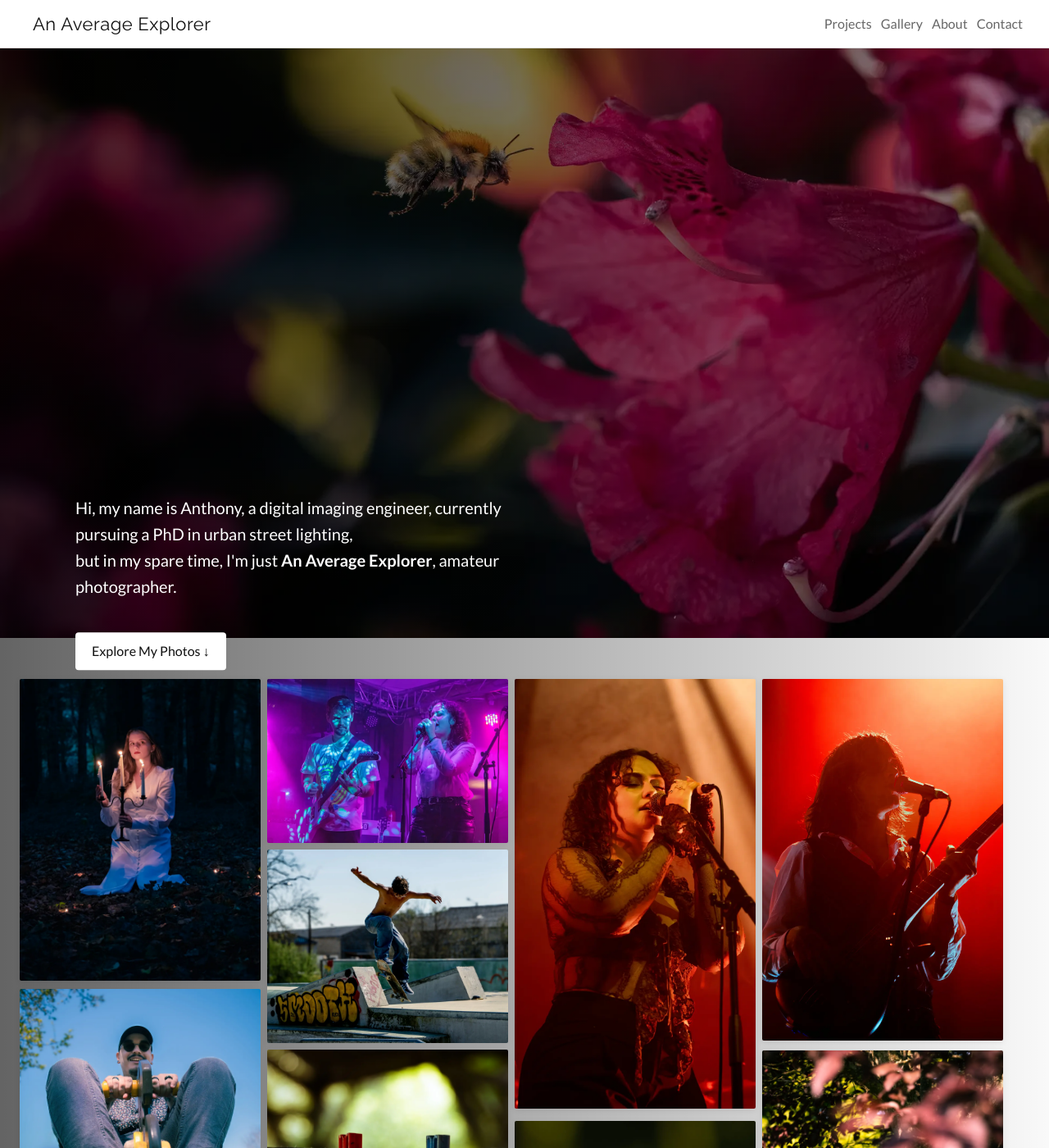
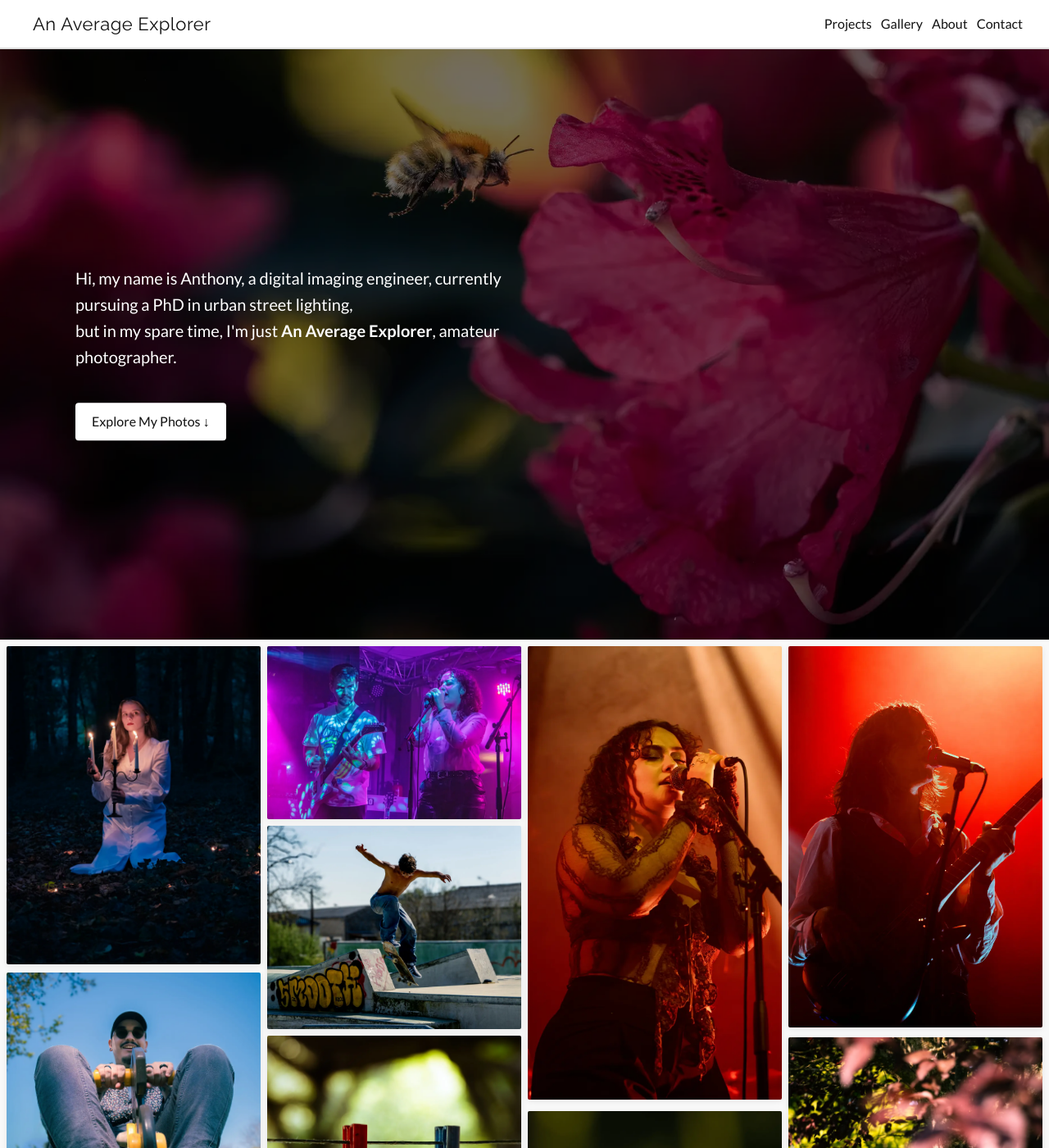
Before and after one commit to AnAverageExplorer/AnAverageExplorer.github.io, a Jekyll site: the page built from index.md, in a window 1280 px wide and 1400 px high. Shown: the whole window at 82% size. Built offline with Jekyll 4.4.1, drawn with Linux system fonts in a browser that asks for light colours; nearby versions of some CDN libraries.

Commit message:
Polished grid and navbar for desktop

```diff
--- a/_includes/hero.html
+++ b/_includes/hero.html
@@ -3,7 +3,8 @@
     <div class="hero-overlay"></div>
     <div class="hero-text">
         <p>
-            Hi, my name is Anthony, a digital imaging engineer, currently pursuing a PhD in urban street lighting,<br>
+            Hi, my name is Anthony, a digital imaging engineer, currently pursuing a PhD in urban street
+            lighting,<br>
             but in my spare time, I'm just <strong>An Average Explorer</strong>, amateur photographer.
         </p>
         <a href="#gallery" class="cta">Explore My Photos ↓</a>
--- a/_includes/navbar.html
+++ b/_includes/navbar.html
@@ -1,9 +1,76 @@
 <div class="navbar">
     <h1><a href="/">An Average Explorer</a></h1>
     <div>
-        <a href="#">Projects</a>
-        <a href="{{ '/gallery/' | relative_url }}">Gallery</a>
-        <a href="#">About</a>
-        <a href="#">Contact</a>
+        <nav>
+            <a href="#">Projects</a>
+            <a href="{{ '/gallery/' | relative_url }}">Gallery</a>
+            <a href="#">About</a>
+            <a href="#">Contact</a>
+        </nav>
     </div>
 </div>
+
+<style>
+    .navbar {
+        position: sticky;
+        top: 0;
+        z-index: 1000;
+        display: flex;
+        justify-content: space-between;
+        padding: var(--space-md) var(--space-lg);
+        background-color: var(--color-surface);
+        border-bottom: 2px solid var(--color-border);
+        transition: background-color 0.3s ease, border-color 0.3s ease;
+    }
+
+    .navbar h1 {
+        font-size: 1.375rem;
+        font-weight: 500;
+        margin: 0;
+    }
+
+    .navbar h1 a {
+        color: var(--color-text);
+        text-decoration: none;
+    }
+
+    .navbar a {
+        color: var(--color-text);
+        text-decoration: none;
+        margin-left: var(--space-sm);
+        position: relative;
+        cursor: pointer;
+        transition: color 0.2s ease, text-shadow 0.2s ease;
+    }
+
+    .navbar a::after {
+        content: '';
+        position: absolute;
+        left: 0;
+        bottom: -4px;
+        width: 0%;
+        height: 1px;
+        background-color: var(--color-hover);
+        transition: width 0.3s ease;
+    }
+
+    .navbar a:hover::after {
+        width: 100%;
+        color: var(--color-hover);
+    }
+
+    .navbar a:hover {
+        color: var(--color-hover);
+    }
+
+
+    @media (max-width: 768px) {
+        .navbar {
+            flex-direction: column;
+            align-items: flex-start;
+            gap: var(--space-xs);
+            padding: var(--space-sm) var(--space-md);
+
+        }
+    }
+</style>
--- a/_layouts/gallery.html
+++ b/_layouts/gallery.html
@@ -2,7 +2,7 @@
 layout: base
 ---
 
-<div class="page-gallery">
+<div class="page-gallery section"> <!-- ✅ Added .section here -->
     <button id="sidebar-toggle">☰ Show Filter</button>
 
     <div class="gallery-container">
--- a/assets/css/style.css
+++ b/assets/css/style.css
@@ -107,17 +107,33 @@
 }
 
 .homepage-grid {
-    padding: 40px 20px;
+    padding: var(--space-xs);
 }
 
 /* #endregion Layout Containers */
 
 /* #region Hero Section */
+
 .section {
-    padding: 0 var(--space-lg);
+    padding: 0 var(--space-md);
+    margin: 0 auto;
+    width: 100%;
     box-sizing: border-box;
 }
 
+.section--narrow {
+    max-width: 1200px;
+    margin-left: auto;
+    margin-right: auto;
+}
+
+
+.hero-container {
+    position: relative;
+    width: 100%;
+    aspect-ratio: 16 / 9;
+    overflow: hidden;
+}
 
 
 .hero-container img {
@@ -125,16 +141,15 @@
     height: 100%;
     object-fit: cover;
     object-position: center;
+    display: block;
     filter: brightness(0.65);
 }
 
 .hero-overlay {
     position: absolute;
-    top: 0;
-    left: 0;
-    width: 100%;
-    height: 100%;
-    background: linear-gradient(to right, rgba(0, 0, 0, 0.6), transparent);
+    inset: 0;
+    background: rgba(0, 0, 0, 0.3);
+    z-index: 1;
 }
 
 .hero-text {
@@ -185,8 +200,7 @@
 
 .grid-sizer,
 .grid-item {
-    width: calc(25% - var(--space-sm));
-    /* Account for gap */
+    width: 25%;
 }
 
 .grid-item {
@@ -209,8 +223,9 @@
 }
 
 .grid-item:hover img {
-    transform: scale(1.02);
-    box-shadow: 0 6px 16px rgba(0, 0, 0, 0.12);
+    filter: brightness(0.85);
+    box-shadow: none;
+    transform: none;
 }
 
 .grid-link {
@@ -264,7 +279,7 @@
 
     .grid-sizer,
     .grid-item {
-        width: 50%;
+        width: 33%;
     }
 }
 
@@ -272,7 +287,7 @@
 
     .grid-sizer,
     .grid-item {
-        width: 100%;
+        width: 50%;
     }
 
     .project-header {
@@ -385,71 +400,6 @@
 
 a:hover {
     color: var(--color-hover);
-    text-decoration: underline;
 }
 
 /* #endregion */
-
-/* #region navbar */
-
-.navbar {
-    position: sticky;
-    top: 0;
-    z-index: 1000;
-    display: flex;
-    justify-content: space-between;
-    padding: var(--space-md) var(--space-lg);
-    background-color: var(--color-surface);
-    border-bottom: 1px solid var(--color-border);
-    transition: background-color 0.3s ease, border-color 0.3s ease;
-}
-
-.navbar h1 {
-    font-size: 1.375rem;
-    font-weight: 500;
-    margin: 0;
-}
-
-.navbar h1 a {
-    color: var(--color-text);
-    text-decoration: none;
-}
-
-.navbar a {
-    color: var(--color-muted);
-    text-decoration: none;
-    margin-left: var(--space-sm);
-    position: relative;
-    transition: color 0.2s ease;
-    cursor: pointer;
-}
-
-.navbar a::after {
-    content: '';
-    position: absolute;
-    left: 0;
-    bottom: -2px;
-    width: 0%;
-    height: 2px;
-    background-color: var(--color-text);
-    transition: width 0.3s ease;
-}
-
-.navbar a:hover {
-    color: var(--color-text);
-}
-
-.navbar a:hover::after {
-    width: 100%;
-}
-
-@media (max-width: 768px) {
-    .navbar {
-        flex-direction: column;
-        align-items: flex-start;
-        gap: var(--space-xs);
-        padding: var(--space-sm) var(--space-md);
-    }
-}
-
-/* #endregion navbar */
```
Also changed, not shown: 9 other files.
